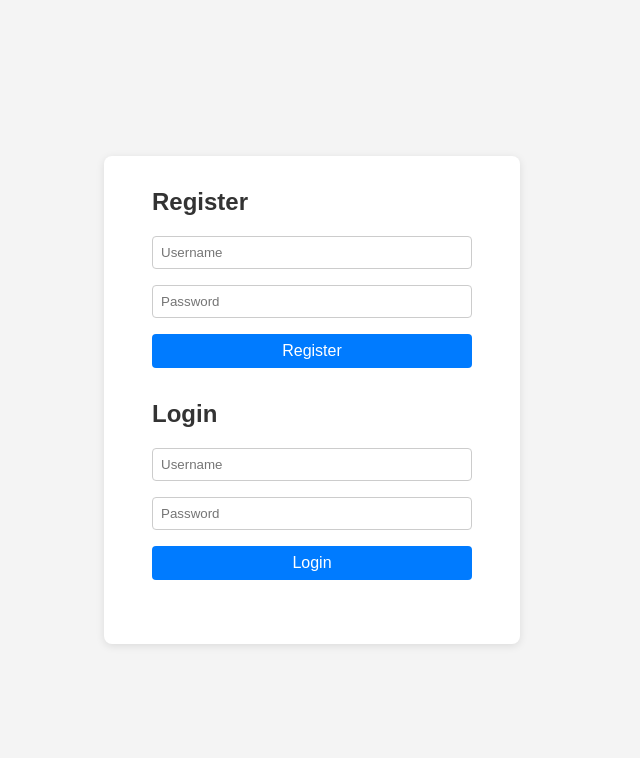
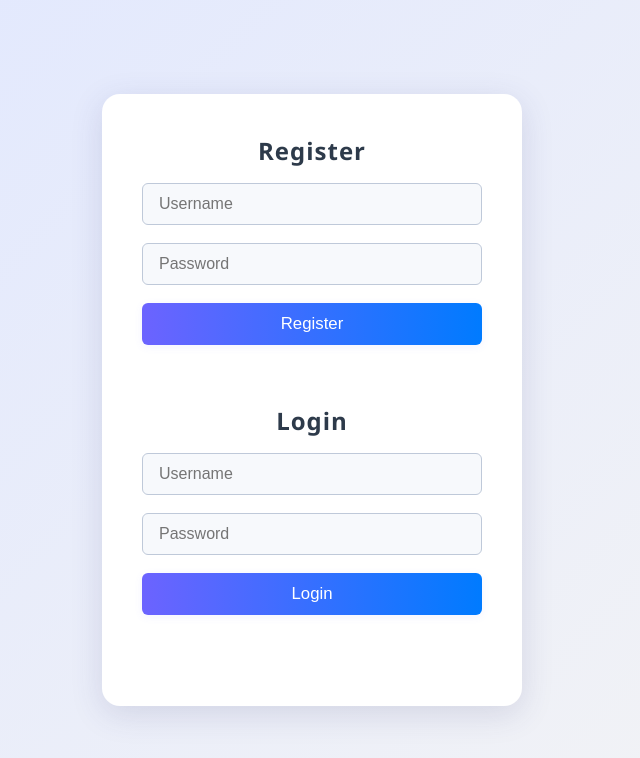
Before and after one commit to varunesharasu/Selenium, a plain HTML site: page Authentication/frontend/index.html in a window 1280 px wide. Shown: the whole page, without its empty margins (328-968 px from the left). Drawn offline with Linux system fonts and the light colour scheme.

Commit message:
Enhance authentication UI styling
Updated style.css to improve the visual appearance of the authentication frontend. Changes include new fonts, gradients, increased padding, rounded corners, refined input and button styles, and better layout alignment for a more modern and user-friendly interface.

```diff
--- a/Authentication/frontend/style.css
+++ b/Authentication/frontend/style.css
@@ -1,47 +1,75 @@
+
 body {
-  font-family: Arial, sans-serif;
-  background: #f4f4f4;
+  font-family: 'Segoe UI', Arial, sans-serif;
+  background: linear-gradient(135deg, #e0e7ff 0%, #f4f4f4 100%);
+  min-height: 100vh;
+  margin: 0;
   display: flex;
   justify-content: center;
   align-items: center;
-  height: 100vh;
-  margin: 0;
 }
+
 .container {
   background: #fff;
-  padding: 2rem 3rem;
-  border-radius: 8px;
-  box-shadow: 0 2px 8px rgba(0,0,0,0.1);
-  width: 320px;
+  padding: 2.5rem 2.5rem 2rem 2.5rem;
+  border-radius: 18px;
+  box-shadow: 0 8px 32px rgba(60, 60, 120, 0.15);
+  width: 340px;
+  display: flex;
+  flex-direction: column;
+  align-items: center;
 }
+
 h2 {
   margin-top: 0;
-  color: #333;
+  color: #2d3a4a;
+  letter-spacing: 1px;
+  font-weight: 600;
+  margin-bottom: 1rem;
 }
+
 form {
   display: flex;
   flex-direction: column;
-  margin-bottom: 1.5rem;
+  margin-bottom: 2rem;
+  width: 100%;
 }
+
 input {
-  margin-bottom: 1rem;
-  padding: 0.5rem;
-  border: 1px solid #ccc;
-  border-radius: 4px;
+  margin-bottom: 1.1rem;
+  padding: 0.7rem 1rem;
+  border: 1px solid #bfc9d9;
+  border-radius: 6px;
+  font-size: 1rem;
+  background: #f7f9fc;
+  transition: border 0.2s, box-shadow 0.2s;
 }
+input:focus {
+  border: 1.5px solid #6c63ff;
+  outline: none;
+  box-shadow: 0 0 0 2px #e0e7ff;
+}
+
 button {
-  padding: 0.5rem;
-  background: #007bff;
+  padding: 0.7rem;
+  background: linear-gradient(90deg, #6c63ff 0%, #007bff 100%);
   color: #fff;
   border: none;
-  border-radius: 4px;
+  border-radius: 6px;
   cursor: pointer;
-  font-size: 1rem;
+  font-size: 1.05rem;
+  font-weight: 500;
+  box-shadow: 0 2px 8px rgba(108, 99, 255, 0.08);
+  transition: background 0.2s, transform 0.1s;
 }
 button:hover {
-  background: #0056b3;
+  background: linear-gradient(90deg, #007bff 0%, #6c63ff 100%);
+  transform: translateY(-2px) scale(1.03);
 }
+
 p {
   margin: 0.5rem 0 0 0;
-  font-size: 0.95rem;
+  font-size: 0.97rem;
+  min-height: 1.2em;
+  text-align: center;
 }
```
